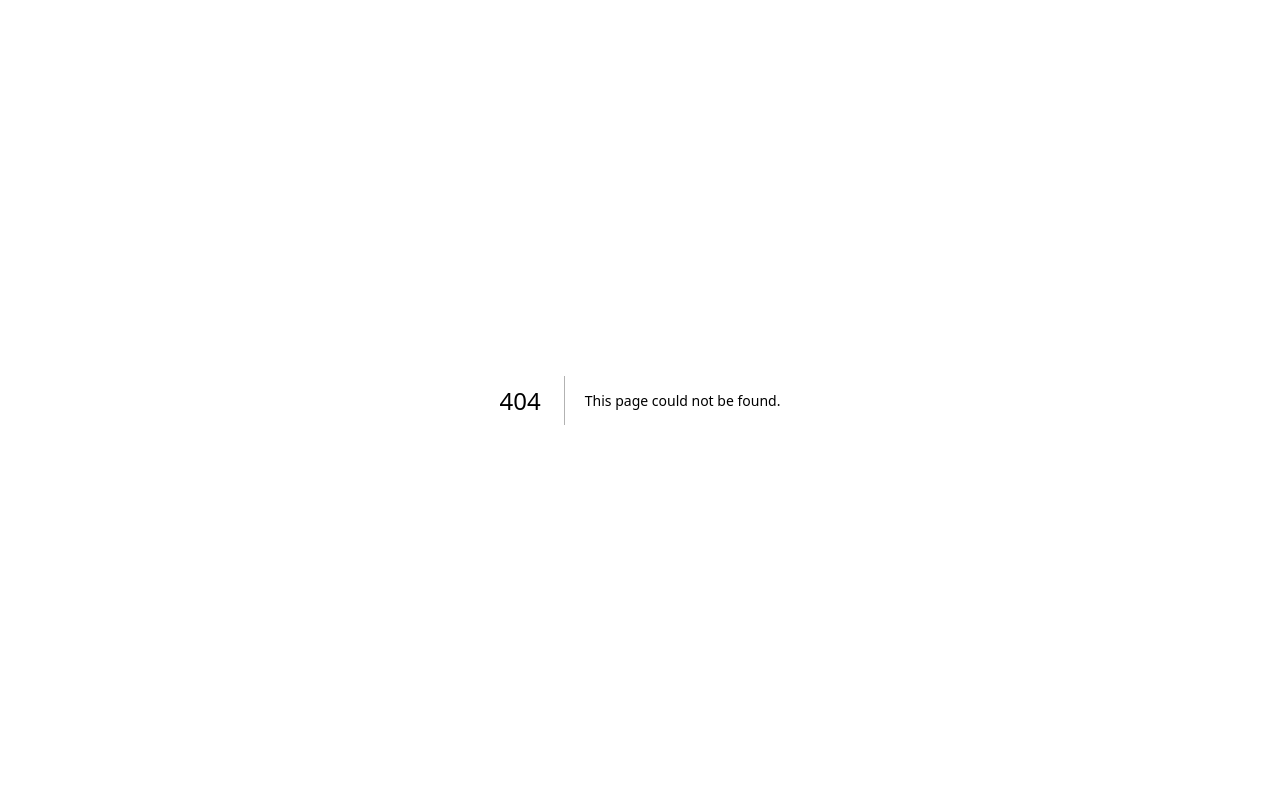
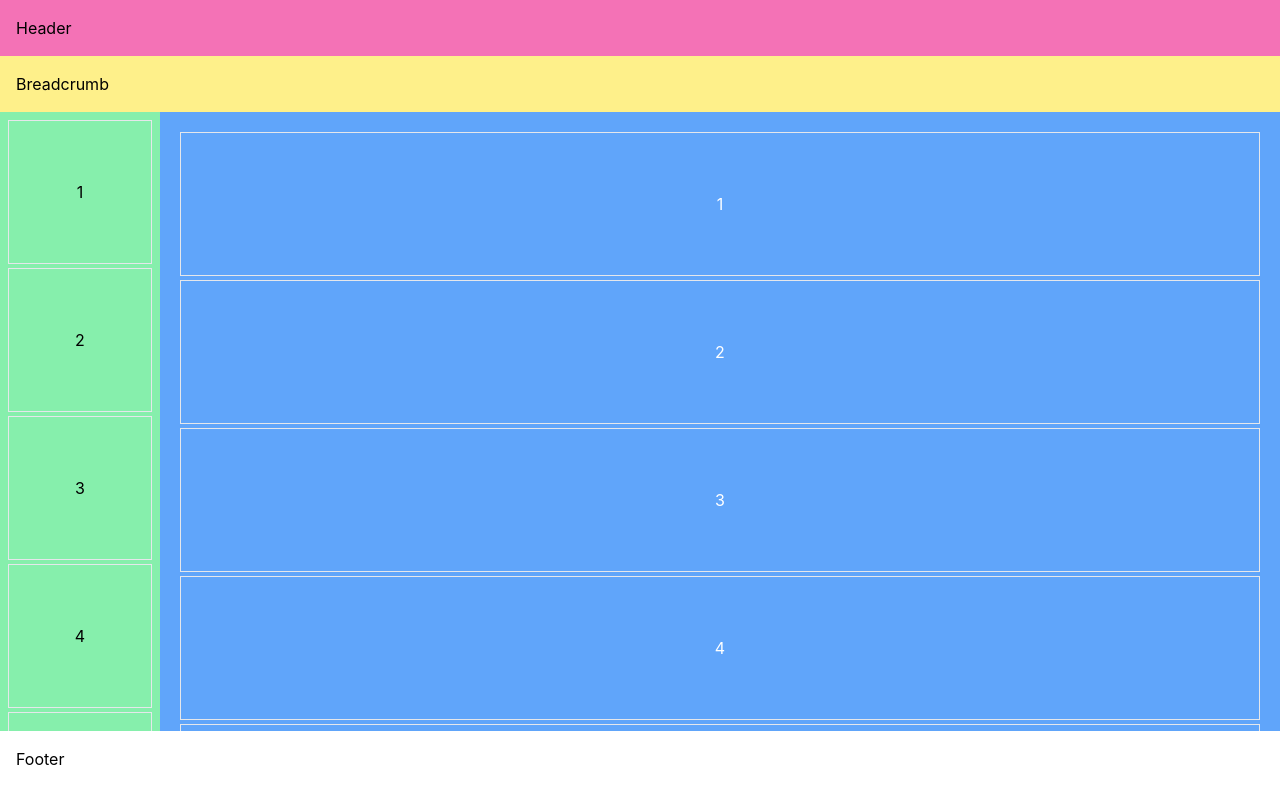
Before and after one commit to leeyuchang/cafe24-nextjs, a Next.js app: page /ScrollableLayout in a window 1280 px wide. Before the commit this address had no page. Built offline with nearby package versions, Linux system fonts and the light colour scheme.

Commit message:
컴포넌트추가

```diff
--- a/package.json
+++ b/package.json
@@ -10,6 +10,7 @@
   },
   "dependencies": {
     "@prisma/client": "^4.5.0",
+    "@tanstack/react-query": "^4.20.4",
     "bcrypt": "^5.1.0",
     "joi": "^17.7.0",
     "jose": "^4.11.0",
@@ -18,7 +19,8 @@
     "react-dnd": "^16.0.1",
     "react-dnd-html5-backend": "^16.0.1",
     "react-dnd-touch-backend": "^16.0.1",
-    "react-dom": "18.2.0"
+    "react-dom": "18.2.0",
+    "react-intersection-observer": "^9.4.1"
   },
   "devDependencies": {
     "@types/node": "18.11.8",
--- /dev/null
+++ b/pages/ScrollableLayout/index.tsx
@@ -0,0 +1,82 @@
+import { dehydrate, QueryClient } from "@tanstack/react-query";
+import { NextPage } from "next";
+import { useEffect, useState } from "react";
+import { useInView } from "react-intersection-observer";
+
+const ScrollableLayout: NextPage = () => {
+  const [innerHeight, setInnerHeight] = useState<string>("");
+
+  const [array1, setArray1] = useState([...Array(10)]);
+  const [array2, setArray2] = useState([...Array(10)]);
+
+  const { ref: ref1, inView: inView1 } = useInView({ threshold: 0 });
+  const { ref: ref2, inView: inView2 } = useInView({ threshold: 0 });
+
+  useEffect(() => {
+    const px = window.innerHeight;
+    setInnerHeight(px + "px");
+  }, []);
+
+  useEffect(() => {
+    if (inView1) {
+      setArray1((prev) => prev.concat([...Array(10)]));
+    }
+  }, [inView1]);
+
+  useEffect(() => {
+    if (inView2) {
+      setArray2((prev) => prev.concat([...Array(10)]));
+    }
+  }, [inView2]);
+
+  if (!innerHeight) return null;
+
+  return (
+    <div
+      style={{ ...(innerHeight && { height: innerHeight }) }}
+      className={"flex flex-col"}
+    >
+      <div className="bg-pink-400 p-4">
+        Header
+      </div>
+      <div className="bg-yellow-200 p-4">Breadcrumb</div>
+      <div className="h-full relative">
+        <div className="bg-green-300 text-white p-2 absolute top-0 bottom-0 left-0 w-40 overflow-y-auto">
+          {array1.map((_, index) => (
+            <div
+              className="h-36 border flex items-center justify-center mb-1 text-black"
+              key={index}
+            >
+              {index + 1}
+            </div>
+          ))}
+          <div className="h-px" ref={ref1} />
+        </div>
+        <div className="absolute p-5 top-0 left-40 right-0 bottom-0 overflow-y-auto bg-blue-400 text-white">
+          {array2.map((_, index) => (
+            <div
+              className="h-36 border flex items-center justify-center mb-1 text-base"
+              key={index}
+            >
+              {index + 1}
+            </div>
+          ))}
+          <div className="h-px" ref={ref2} />
+        </div>
+      </div>
+      <div className="h-20 p-4">Footer</div>
+    </div>
+  );
+};
+
+export async function getStaticProps() {
+  const queryClient = new QueryClient();
+
+  return {
+    props: {
+      dehydratedState: dehydrate(queryClient),
+    },
+  };
+}
+
+export default ScrollableLayout;
--- a/pages/_app.tsx
+++ b/pages/_app.tsx
@@ -1,20 +1,24 @@
+import {
+  DehydratedState,
+  Hydrate,
+  QueryClient,
+  QueryClientProvider,
+} from "@tanstack/react-query";
 import type { AppProps } from "next/app";
-import { useEffect, useState } from "react";
-import { DndProvider } from "react-dnd";
-import { HTML5Backend } from "react-dnd-html5-backend";
-import { TouchBackend } from "react-dnd-touch-backend";
+import { useState } from "react";
 import "../styles/globals.css";
 
-export default function App({ Component, pageProps }: AppProps) {
-  const [isMobile, setIsMoble] = useState(false);
-
-  useEffect(() => {
-    setIsMoble(window.innerWidth < 600);
-  }, []);
+export default function App({
+  Component,
+  pageProps,
+}: AppProps<{ dehydratedState: DehydratedState }>) {
+  const [queryClient] = useState(() => new QueryClient());
 
   return (
-    <DndProvider backend={isMobile ? TouchBackend : HTML5Backend}>
-      <Component {...pageProps} />
-    </DndProvider>
+    <QueryClientProvider client={queryClient}>
+      <Hydrate state={pageProps.dehydratedState}>
+        <Component {...pageProps} />
+      </Hydrate>
+    </QueryClientProvider>
   );
 }
```
Also changed, not shown: 1 other file (tests, documents, lock files or other folders).
